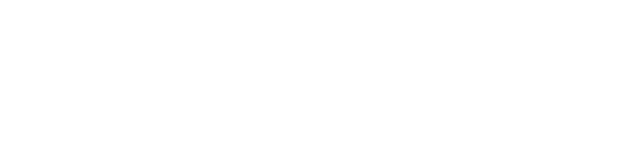
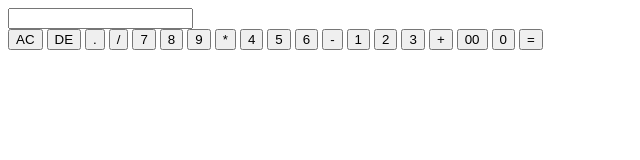
Before and after one commit to whyehtasam/OBISIP-L2-T1-Calculator, a plain HTML site: page index.html in a window 1280 px wide. Shown: the whole page, without its empty margins (0-640 px from the left). Drawn offline with Linux system fonts and the light colour scheme.

Commit message:
Design the calc layout and added event listners, now calc is working technically

```diff
--- a/index.html
+++ b/index.html
@@ -6,6 +6,40 @@
     <title>Calculator</title>
 </head>
 <body>
+    <div class="container">
 
+        <div class="calc">
+            <form action="">
+                <div class="display">
+                    <input type="text" name="display" id="" value="">
+
+                </div>
+                <div class="btns">
+                    <input type="button" value="AC" onclick="display.value='' ">
+                    <input type="button" value="DE" onclick="display.value=display.value.toString().slice(0,-1)">
+                    <input type="button" value="." onclick="display.value+='.' ">
+                    <input type="button" value="/" onclick="display.value+='/' ">
+                    <input type="button" value="7" onclick="display.value+='7' ">
+                    <input type="button" value="8" onclick="display.value+='8' ">
+                    <input type="button" value="9" onclick="display.value+='9' ">
+                    <input type="button" value="*" onclick="display.value+='*' ">
+                    <input type="button" value="4" onclick="display.value+='4' ">
+                    <input type="button" value="5" onclick="display.value+='5' ">
+                    <input type="button" value="6" onclick="display.value+='6' ">
+                    <input type="button" value="-" onclick="display.value+='-' ">
+                    <input type="button" value="1" onclick="display.value+='1' ">
+                    <input type="button" value="2" onclick="display.value+='2' ">
+                    <input type="button" value="3" onclick="display.value+='3' ">
+                    <input type="button" value="+" onclick="display.value+='+' ">
+                    <input type="button" value="00" onclick="display.value+='00' ">
+                    <input type="button" value="0" onclick="display.value+='0' ">
+                    <input type="button" value="=" onclick="display.value= eval(display.value) ">
+
+                </div>
+
+            </form>
+        </div>
+
+    </div>
 </body>
 </html>
```
